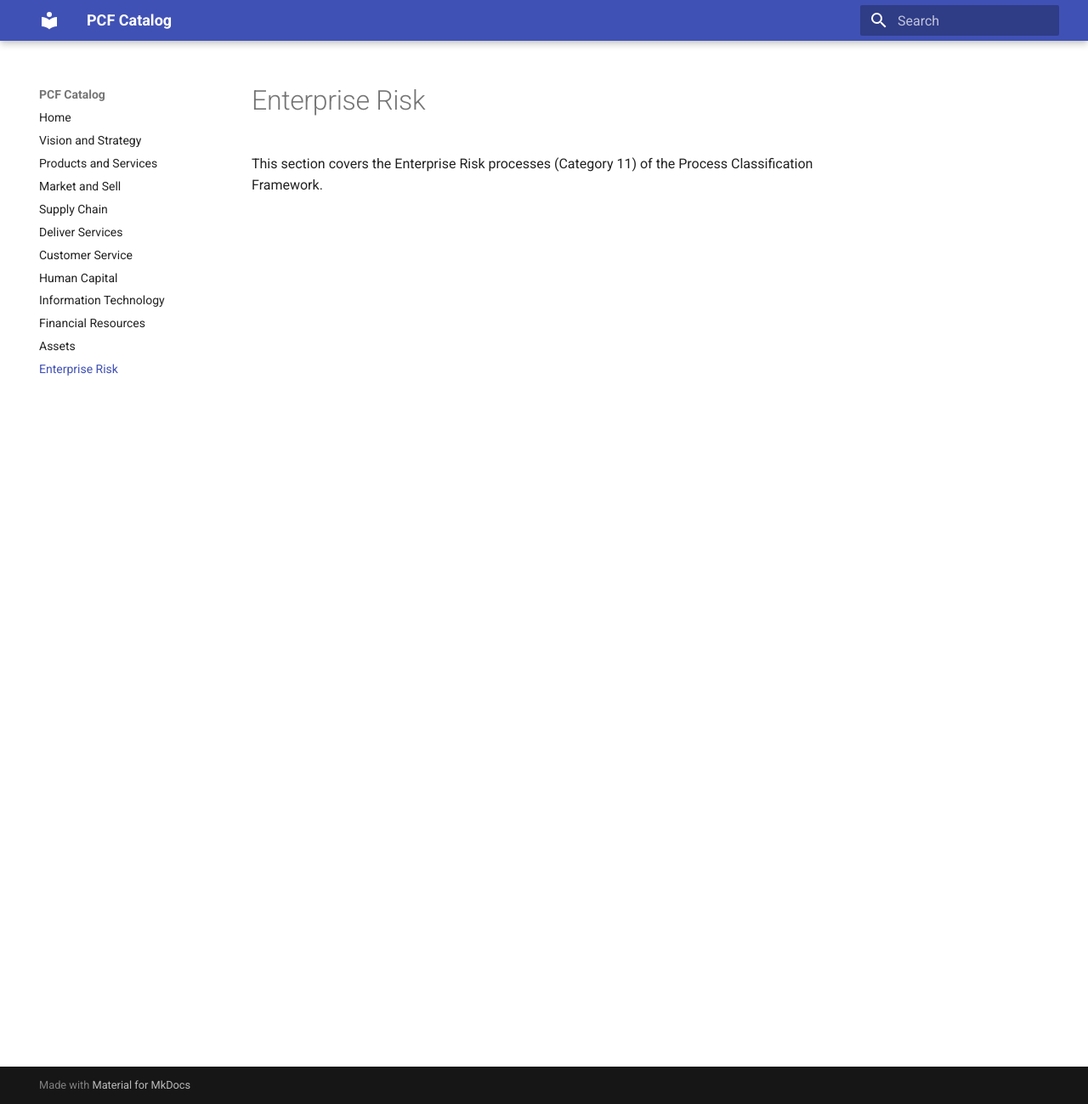
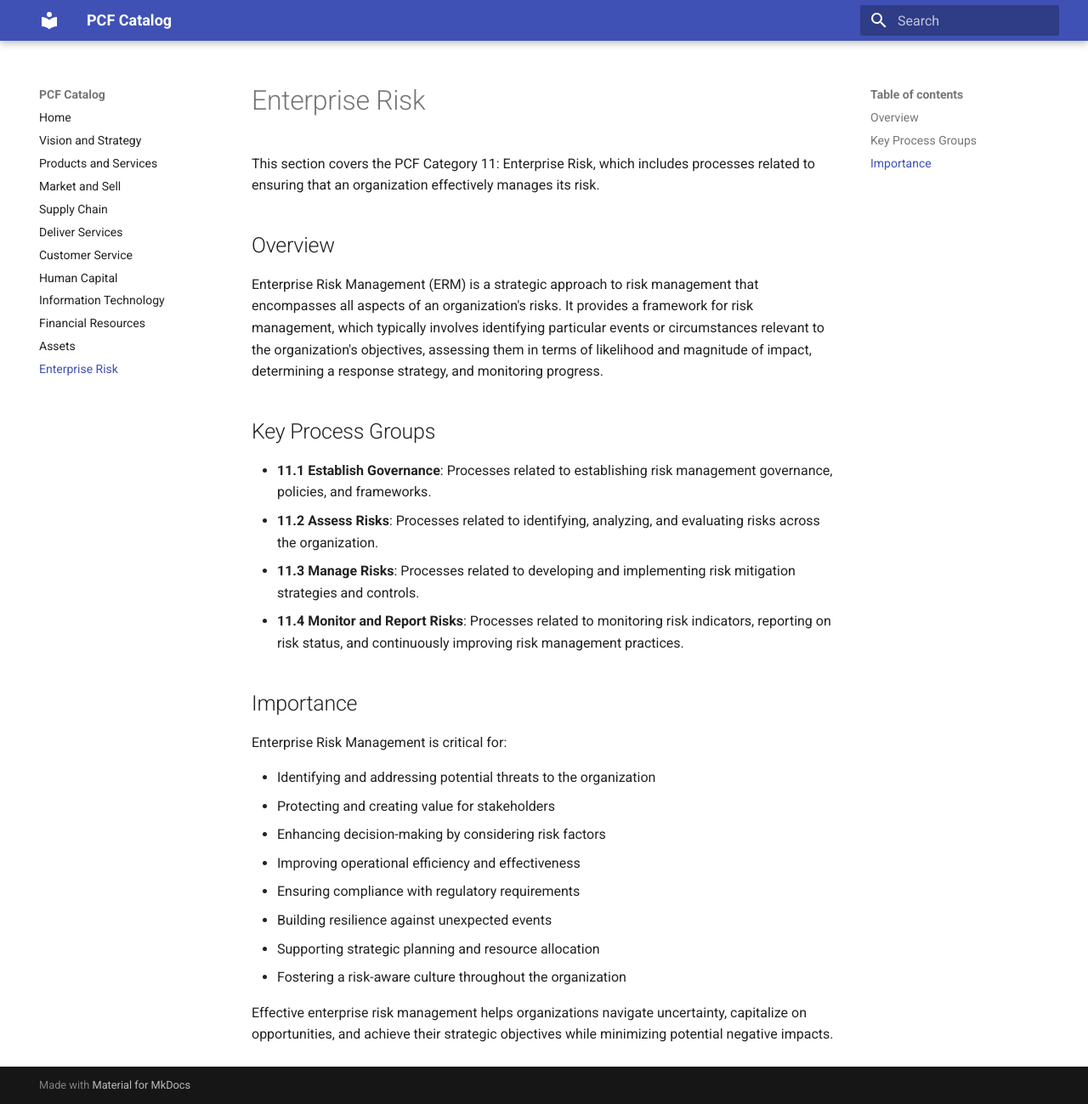
Before and after one commit to kazdatahelp/pcf-pages, an MkDocs documentation site: the page built from docs/enterprise_risk/index.md, in a window 1280 px wide and 1299 px high. Shown: the whole window at 85% size. Built offline with MkDocs 1.6.1 and Material for MkDocs 9.7.7, drawn with Linux system fonts in a browser that asks for light colours.

Commit message:
Add Enterprise Risk (Category 11) index file

```diff
--- a/docs/enterprise_risk/index.md
+++ b/docs/enterprise_risk/index.md
@@ -1,3 +1,29 @@
 # Enterprise Risk
 
-This section covers the Enterprise Risk processes (Category 11) of the Process Classification Framework.
+This section covers the PCF Category 11: Enterprise Risk, which includes processes related to ensuring that an organization effectively manages its risk.
+
+## Overview
+
+Enterprise Risk Management (ERM) is a strategic approach to risk management that encompasses all aspects of an organization's risks. It provides a framework for risk management, which typically involves identifying particular events or circumstances relevant to the organization's objectives, assessing them in terms of likelihood and magnitude of impact, determining a response strategy, and monitoring progress.
+
+## Key Process Groups
+
+- **11.1 Establish Governance**: Processes related to establishing risk management governance, policies, and frameworks.
+- **11.2 Assess Risks**: Processes related to identifying, analyzing, and evaluating risks across the organization.
+- **11.3 Manage Risks**: Processes related to developing and implementing risk mitigation strategies and controls.
+- **11.4 Monitor and Report Risks**: Processes related to monitoring risk indicators, reporting on risk status, and continuously improving risk management practices.
+
+## Importance
+
+Enterprise Risk Management is critical for:
+
+- Identifying and addressing potential threats to the organization
+- Protecting and creating value for stakeholders
+- Enhancing decision-making by considering risk factors
+- Improving operational efficiency and effectiveness
+- Ensuring compliance with regulatory requirements
+- Building resilience against unexpected events
+- Supporting strategic planning and resource allocation
+- Fostering a risk-aware culture throughout the organization
+
+Effective enterprise risk management helps organizations navigate uncertainty, capitalize on opportunities, and achieve their strategic objectives while minimizing potential negative impacts.
```
